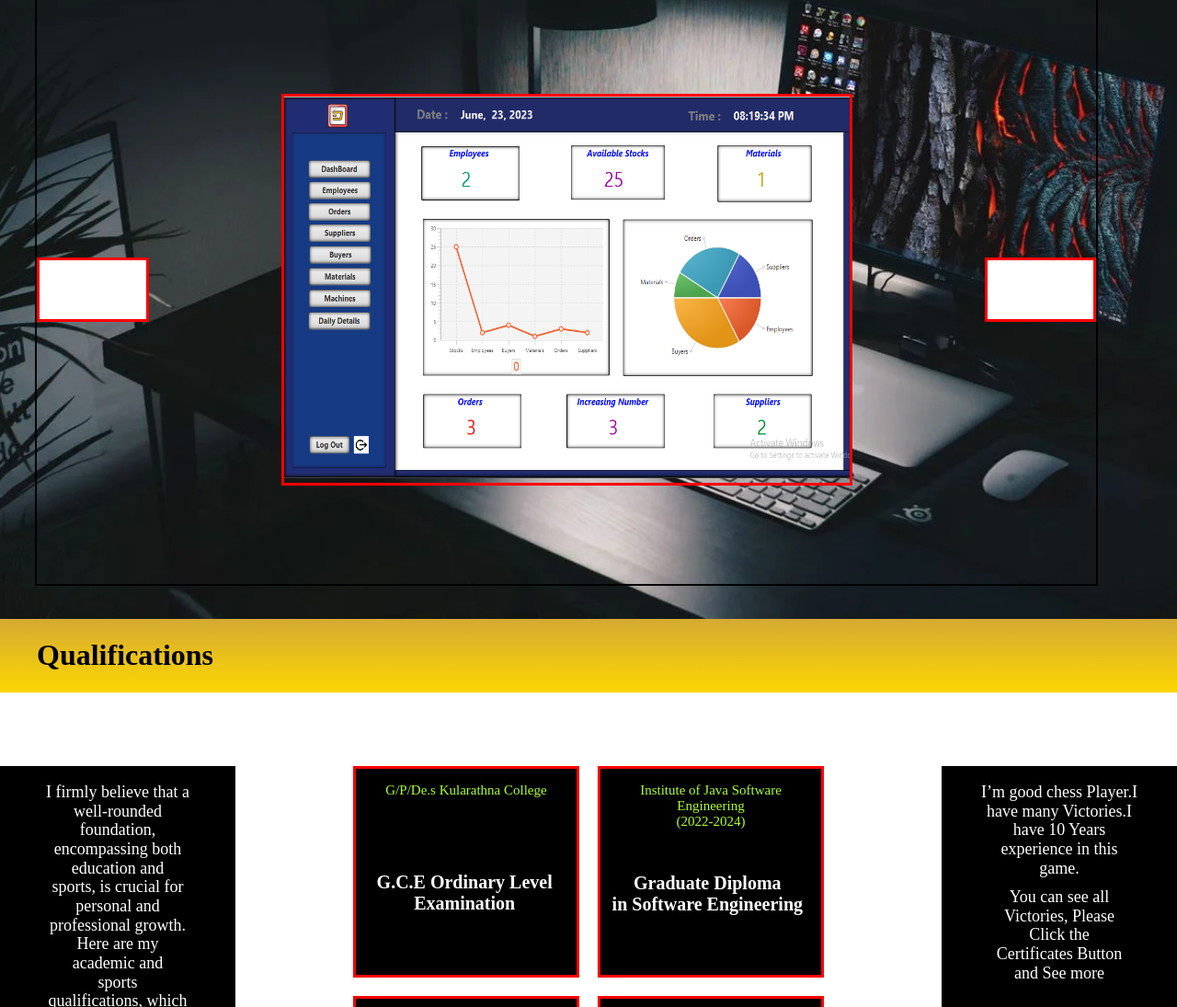
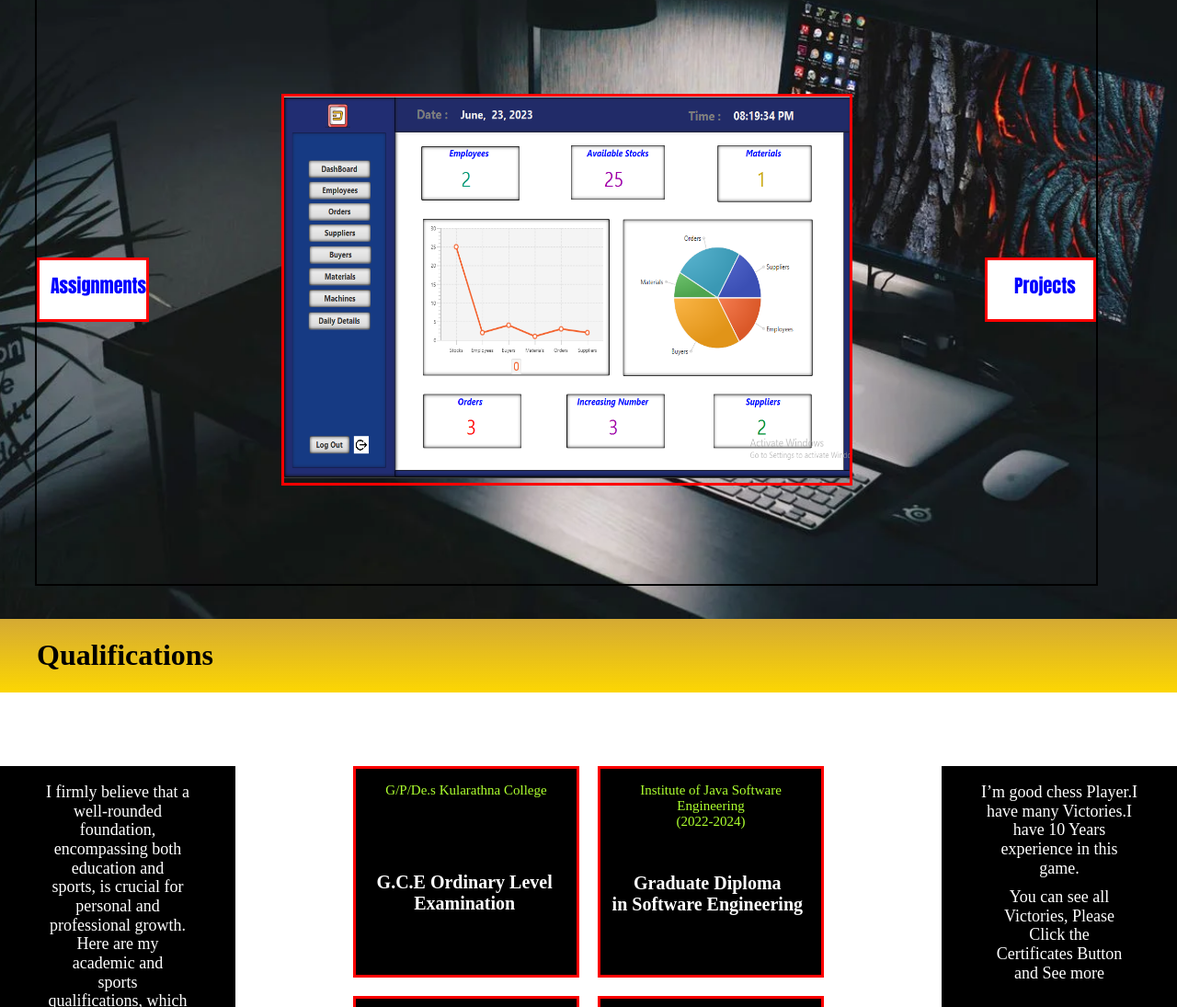
Before and after one commit to Pahasara1/MyPortfolio, a plain HTML site: page index.html in a window 1280 px wide. Shown: the part 2753-3848 px from the top of the page at 92% size. Drawn offline with Linux system fonts and the light colour scheme; files that its build step writes are made by us from their sources; files whose address does not match are found by name.

Commit message:
Assignment Page updated

```diff
--- a/index.html
+++ b/index.html
@@ -337,17 +337,35 @@ the modern Professional Softwares">
             border: 3px solid red;
             background: white;
        }
+       main>section:nth-child(4)>section>div:nth-child(1)>a{
+        position: relative;
+            top: 25%;
+            left: 10%;
+           font-size: 20px;
+           font-family: Impact, Haettenschweiler, 'Arial Narrow Bold', sans-serif;
+           color: Blue;
+           text-decoration: none;
+
+       }
        main>section:nth-child(4)>section>div:nth-child(3){
             width: 10%;
             height: 10%;
             border: 3px solid red;
             background: white;
        }
+       main>section:nth-child(4)>section>div:nth-child(3)>a{
+            position: relative;
+            top: 25%;
+            left: 25%;
+            font-size: 20px;
+            font-family: Impact, Haettenschweiler, 'Arial Narrow Bold', sans-serif;
+            color: Blue;
+            text-decoration: none;
+       }
        main>section:nth-child(4)>section>div:nth-child(2){
             width: max-content;
             height: max-content;
             border: 3px solid red;
-
        }
 
 
@@ -821,9 +839,13 @@ main>section:nth-child(6)>div:nth-child(1)>h1{
         </div>
 
         <section>
-            <div></div>
+            <div>
+                <a  href="Assignments">Assignments</a>
+            </div>
             <div><img width="615" height="415" src="assets/DashBoard.PNG" alt="galleryPhotoes"></div>
-            <div></div>
+            <div>
+                <a  href="Projects">Projects</a>
+            </div>
         </section>
 
     </section>
```
